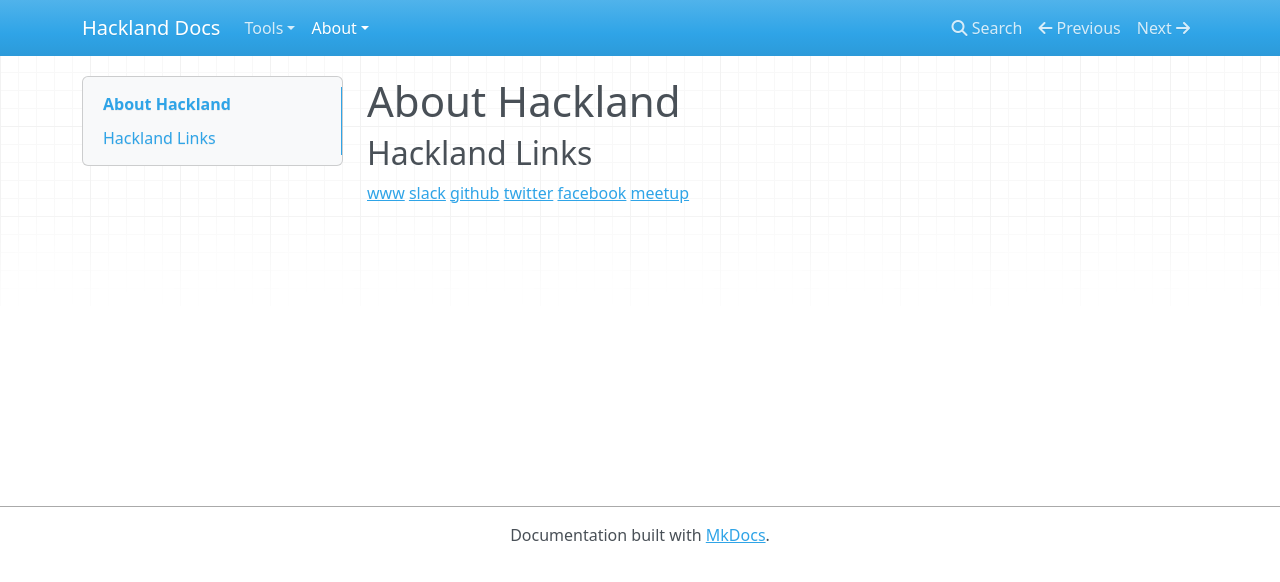
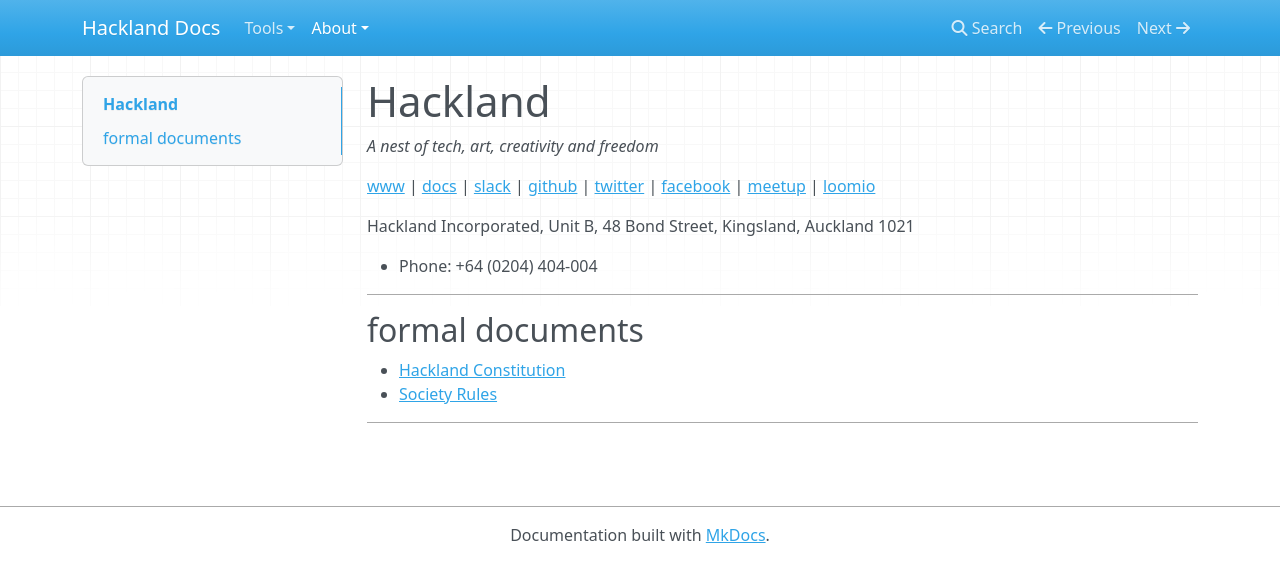
Before and after one commit to webrage/hackdocs, an MkDocs documentation site: the page built from docs/about/hackland.md, in a window 1280 px wide. Shown: the top 582 px of the page. Built offline with MkDocs 1.6.1, drawn with Linux system fonts in a browser that asks for light colours; nearby versions of some CDN libraries.

Commit message:
update docs

```diff
--- a/docs/about/hackland.md
+++ b/docs/about/hackland.md
@@ -1,9 +1,24 @@
-#About Hackland
+#Hackland
+_A nest of tech, art, creativity and freedom_
 
-##Hackland Links
-[www](http://hackland.nz/)
-[slack](https://hakland.slack.com)
-[github](https://github.com/HakLand/)
-[twitter](https://twitter.com/AKL_Hackspace/)
-[facebook](https://www.facebook.com/AuckHackspace/)
-[meetup](https://www.meetup.com/HackLand/)
+[www](http://hackland.nz/) |
+[docs](http://hackdocs.webrage.nz) |
+[slack](https://hakland.slack.com) |
+[github](https://github.com/HakLand/) |
+[twitter](https://twitter.com/AKL_Hackspace/) |
+[facebook](https://www.facebook.com/AuckHackspace/) |
+[meetup](https://www.meetup.com/HackLand/) |
+[loomio](https://www.loomio.org/g/awPnLYUt/hackland)
+
+Hackland Incorporated, Unit B, 48 Bond Street, Kingsland, Auckland 1021
+
+- Phone: +64 (0204) 404-004
+
+---
+##formal documents
+- [Hackland Constitution](https://github.com/HakLand/Constitution)
+- [Society Rules](https://github.com/HakLand/society_rules)
+
+
+
+---
--- a/mkdocs.yml
+++ b/mkdocs.yml
@@ -6,7 +6,7 @@ nav:
     - CNC-MC:     'tools/cnc/machine.md'
   - About:
     - Hackland: 'about/hackland.md'
-    - Contrib:  'about/contributing.md'
+    - 'Hackland Docs':  'about/docs.md'
 
 
 #theme: 'material'
```
Also changed, not shown: docs/about/contributing.md (deleted, +0 -1 lines), docs/about/docs.md (added, +9 -0 lines), docs/index.md (+12 -2 lines).
